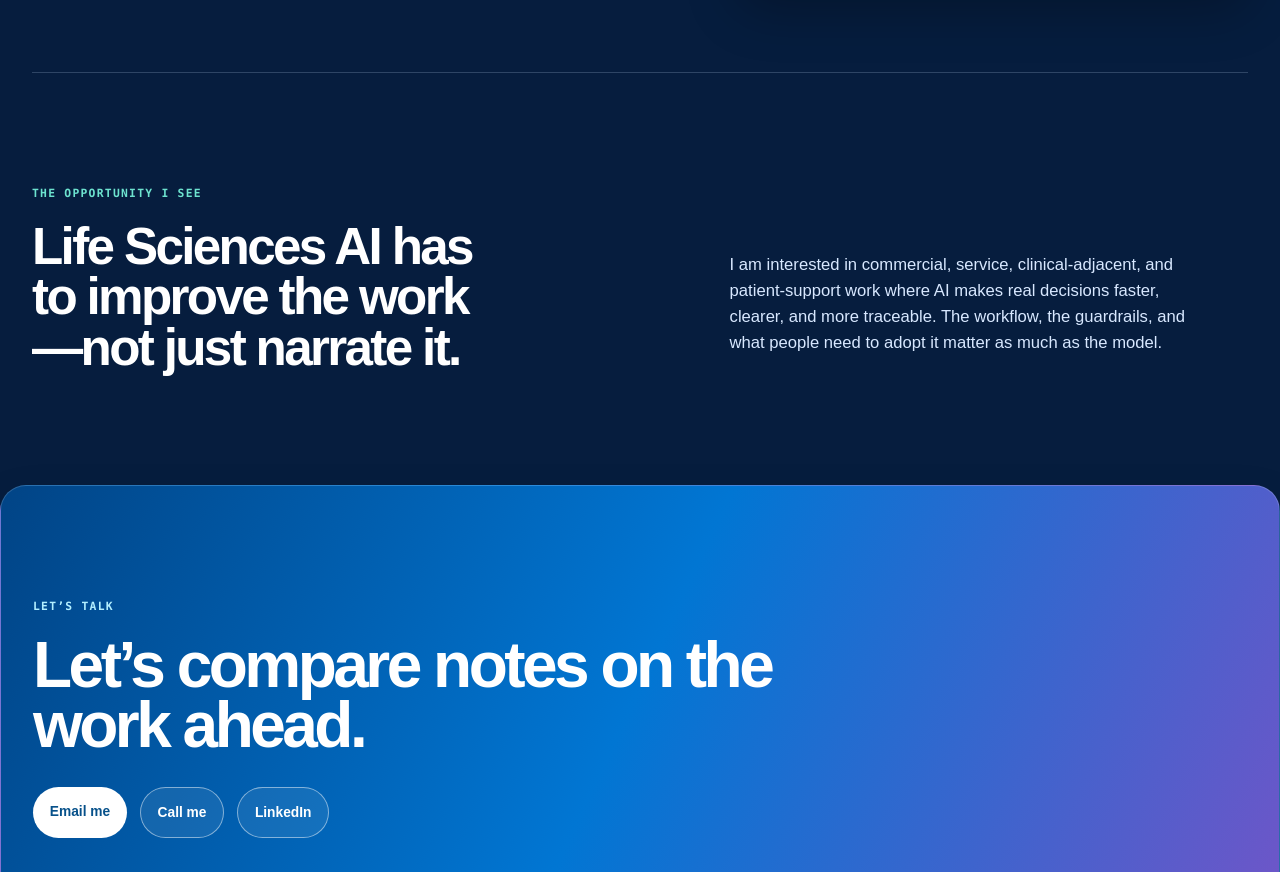
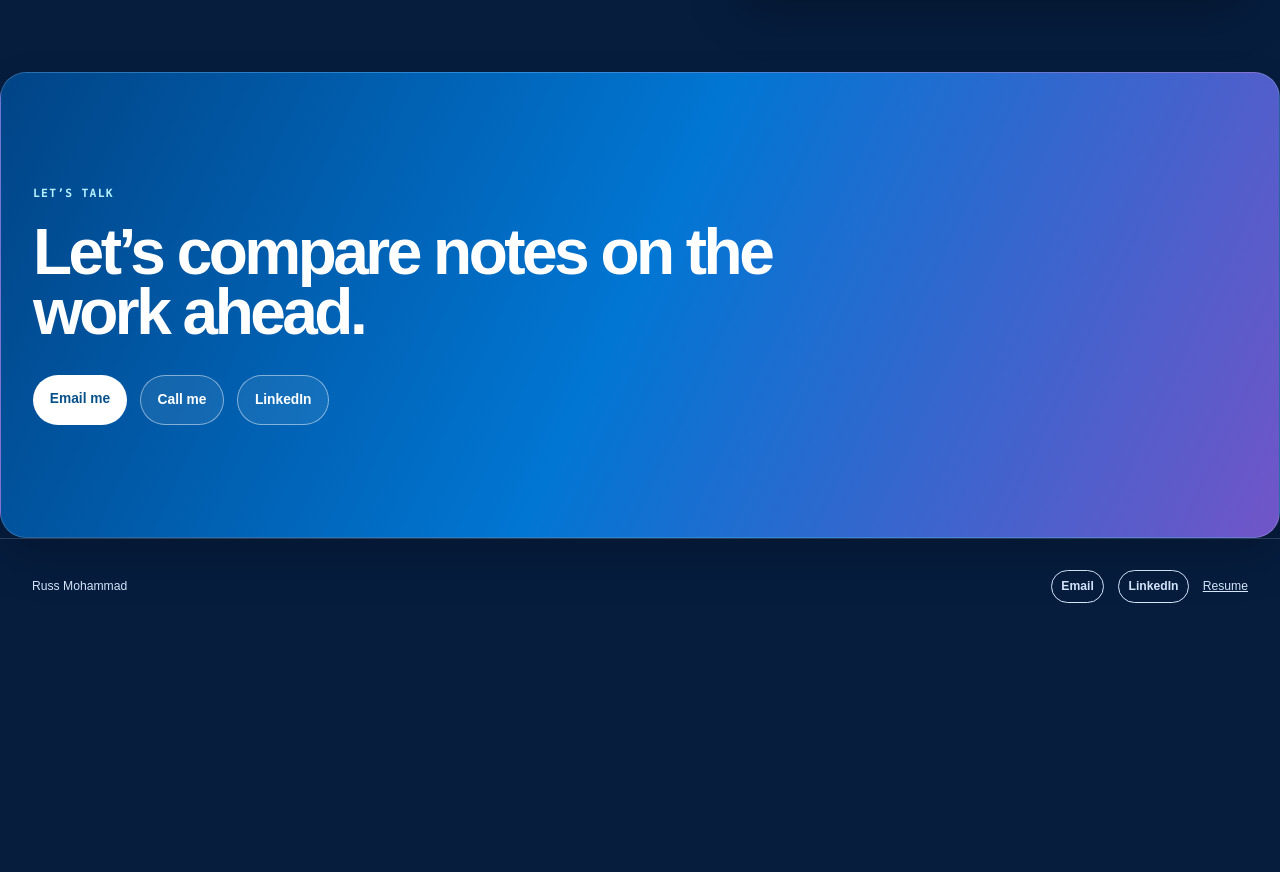
Before and after one commit to russ-moh/me, a plain HTML site: page salesforce/index.html in a window 1280 px wide. Shown: the part 8276-9148 px from the top of the page. After the commit the page ends 8923 px from the top, so only its background shows below. Drawn offline with Linux system fonts and the light colour scheme.

Commit message:
Tighten page typography and remove AI section

```diff
--- a/salesforce/index.html
+++ b/salesforce/index.html
@@ -135,7 +135,6 @@
       </section>
 
       <section class="keynote photo-moment" data-reveal><div class="photo-moment-copy"><p class="overline">On the stage</p><h2>Mainstage keynote,<br />Chicago.</h2><p>The same curiosity applies on stage: understand the audience, make the work feel familiar, and give people a useful way to think about what comes next.</p></div><figure class="photo-moment-frame"><picture><source srcset="assets/nowruss-mainstage-keynote.webp" type="image/webp" /><img src="assets/nowruss-mainstage-keynote.webp" alt="Russ Mohammad speaking from a podium during a live keynote demo" width="768" height="1024" loading="lazy" decoding="async" /></picture></figure></section>
-      <section class="section perspective" aria-labelledby="perspective-title"><div><p class="overline">The opportunity I see</p><h2 id="perspective-title">Life Sciences AI has to improve the work—not just narrate it.</h2></div><p>I am interested in commercial, service, clinical-adjacent, and patient-support work where AI makes real decisions faster, clearer, and more traceable. The workflow, the guardrails, and what people need to adopt it matter as much as the model.</p></section>
     </main>
     <section class="contact-panel" data-reveal><p class="overline">Let’s talk</p><h2>Let’s compare notes on the work ahead.</h2><div><a class="contact-button" href="mailto:nowrussmohammad@gmail.com">Email me</a><a class="contact-button phone" href="tel:+17087451695">Call me</a><a class="contact-button linkedin" href="https://www.linkedin.com/in/russmoh/" target="_blank" rel="noreferrer">LinkedIn</a></div></section>
     <footer><p>Russ Mohammad</p><div class="footer-actions"><a class="footer-button" href="mailto:nowrussmohammad@gmail.com">Email</a><a class="footer-button" href="https://www.linkedin.com/in/russmoh/" target="_blank" rel="noreferrer">LinkedIn</a><a href="https://docs.google.com/document/d/1RCn6gJFlGZ_fdtwAKypfOFOFm-JBcWCxuCXmrEEQHHg/edit" target="_blank" rel="noreferrer">Resume</a></div></footer><script src="main.js"></script>
```
